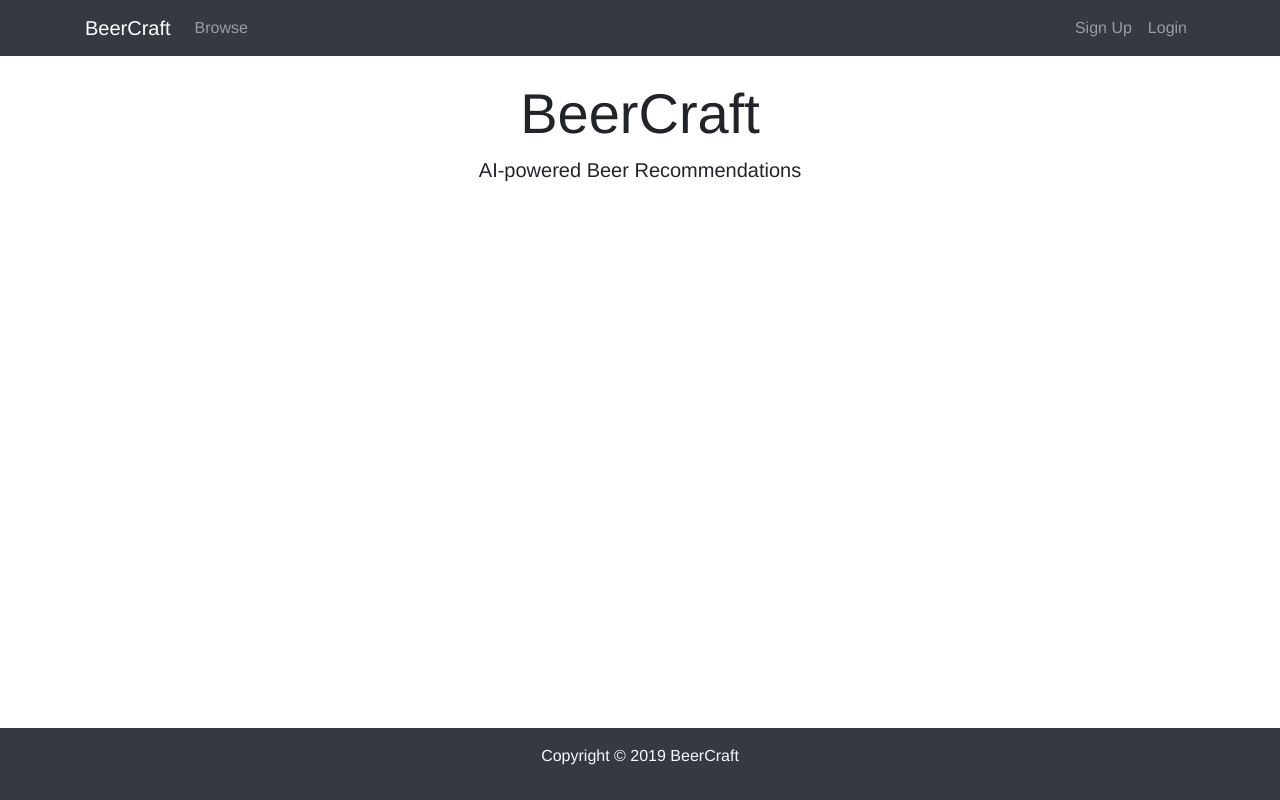
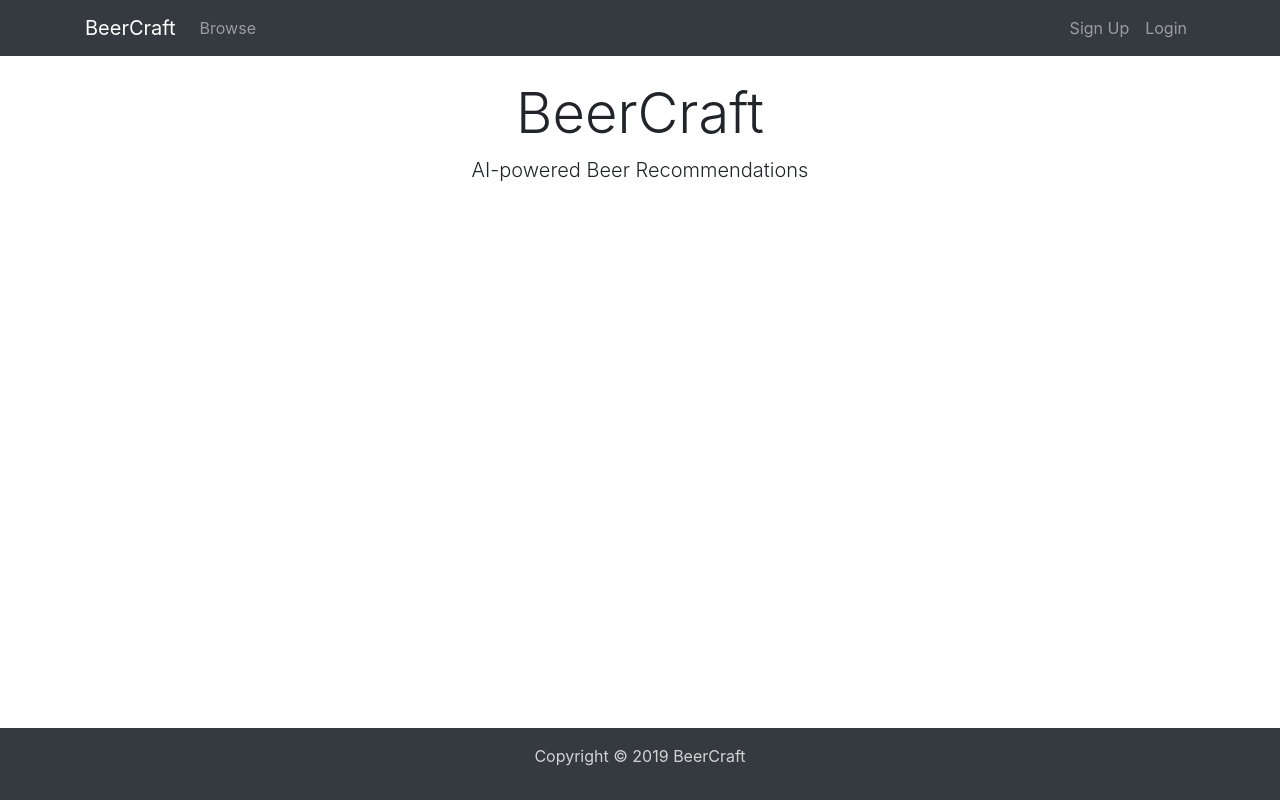
Before and after one commit to chingu-voyage7/Bears-Team-01, a React (Create React App) app in the folder client/: page / in a window 1280 px wide. Built offline with nearby package versions, Linux system fonts and the light colour scheme.

Commit message:
changed footer and index page styles

```diff
--- a/client/src/App.css
+++ b/client/src/App.css
@@ -14,7 +14,6 @@ body {
   margin: 0;
   padding-bottom: 6rem;
   min-height: 100%;
-  font-family: "Helvetica Neue", Arial, sans-serif;
 }
 
 footer {
@@ -24,6 +23,7 @@ footer {
   left: 0;
   padding: 1rem;
   text-align: center;
+  color: lightgray;
 }
 
 .container {
--- a/client/src/components/layout/Footer.js
+++ b/client/src/components/layout/Footer.js
@@ -1,7 +1,7 @@
 import React from 'react';
 
 const Footer = () => (
-  <footer className="bg-dark text-light text-center">
+  <footer className="bg-dark text-center">
     <p>Copyright &copy; {new Date().getFullYear()} BeerCraft</p>
   </footer>
 )
```
